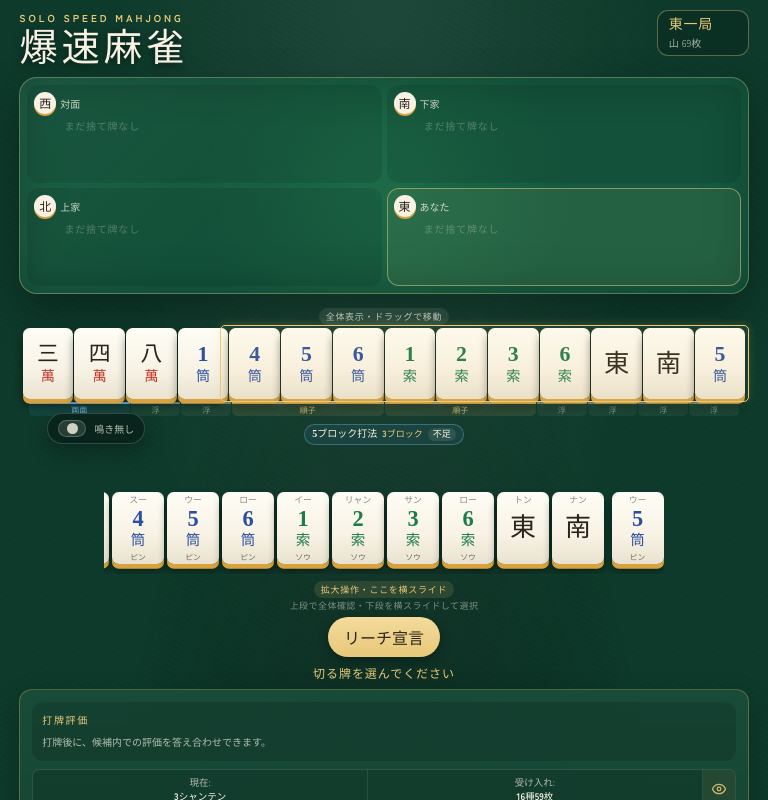
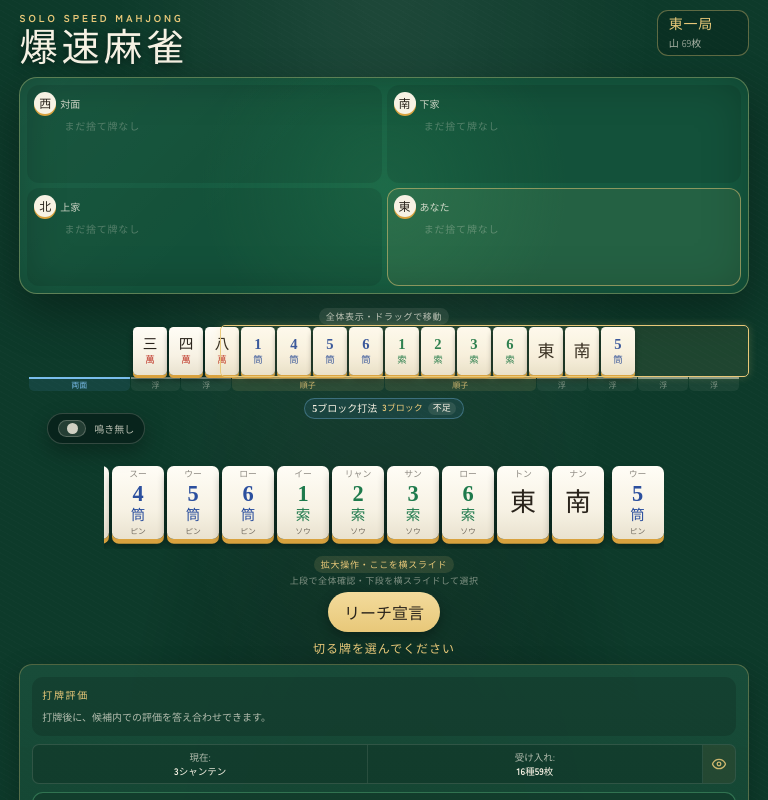
Before and after one commit to HSBL-ko-gyo/HSBL-S800, a React (Vite) app: page / in a window 768 px wide. Shown: the top 800 px of the page. Built offline with nearby package versions, Linux system fonts and the light colour scheme; a web font is replaced by a local one.

Commit message:
Shrink tablet hand overview tiles

```diff
--- a/src/styles.css
+++ b/src/styles.css
@@ -2017,6 +2017,7 @@ h1 {
     flex-direction: column;
   }
   .mobile-hand-overview {
+    --overview-tile-width: calc((100vw - 58px) / 14);
     display: flex;
     position: relative;
     min-height: 40px;
@@ -2041,12 +2042,12 @@ h1 {
   }
   .mobile-overview-slot {
     display: flex;
-    width: calc((100vw - 58px) / 14);
-    flex: 0 0 calc((100vw - 58px) / 14);
+    width: var(--overview-tile-width);
+    flex: 0 0 var(--overview-tile-width);
     justify-content: center;
   }
   .mobile-hand-overview .tile.hand {
-    --tile-width: calc((100vw - 58px) / 14);
+    --tile-width: var(--overview-tile-width);
   }
   .mobile-hand-overview .tile.overview-selected {
     box-shadow: 0 calc(var(--tile-width) * .09) 0 var(--amber), 0 0 0 1px var(--gold), 0 calc(var(--tile-width) * .13) calc(var(--tile-width) * .18) rgba(0, 0, 0, .45);
@@ -2247,6 +2248,13 @@ h1 {
     font-size: 10px;
   }
 
+  .mobile-hand-overview {
+    --overview-tile-width: min(34px, calc((100vw - 240px) / 14));
+    min-height: 30px;
+    gap: 2px;
+    padding: 2px 12px 5px;
+  }
+
   .mobile-hand-control {
     --rail-width: min(560px, calc(100vw - 72px));
     --rail-tile-width: 52px;
```
